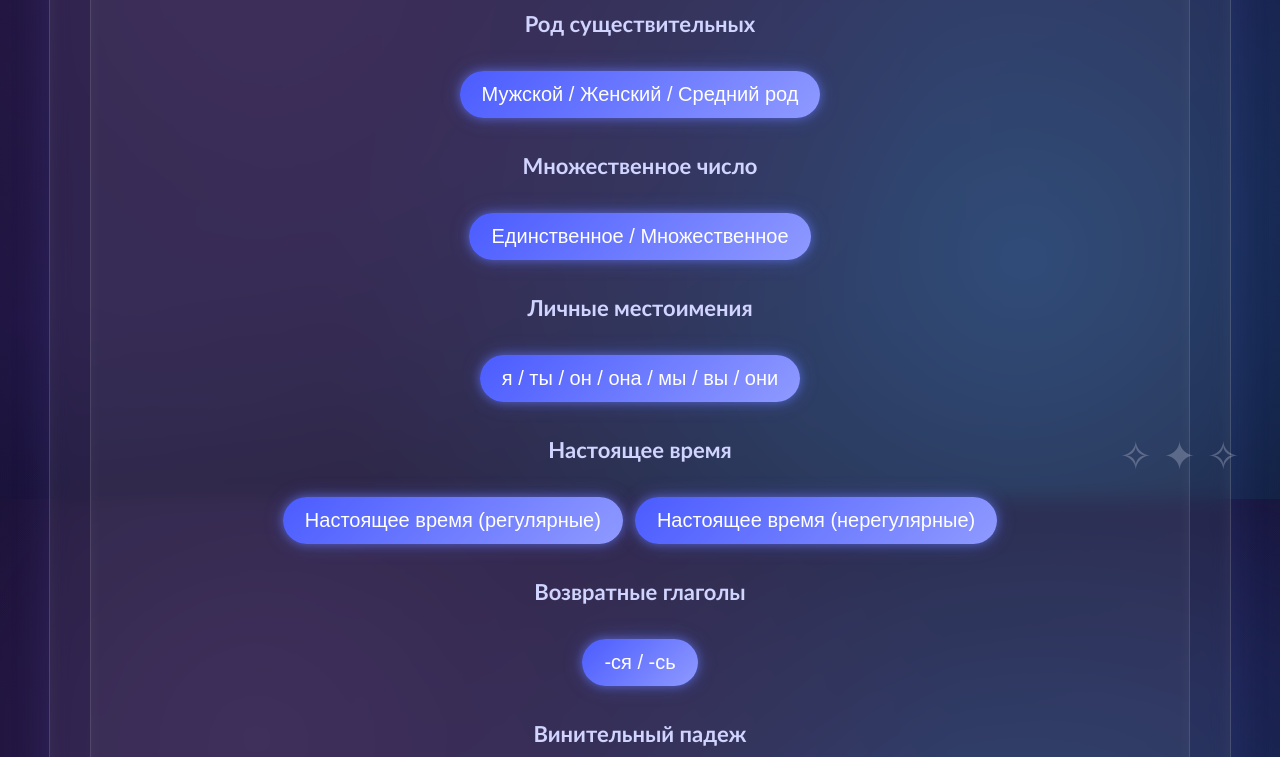
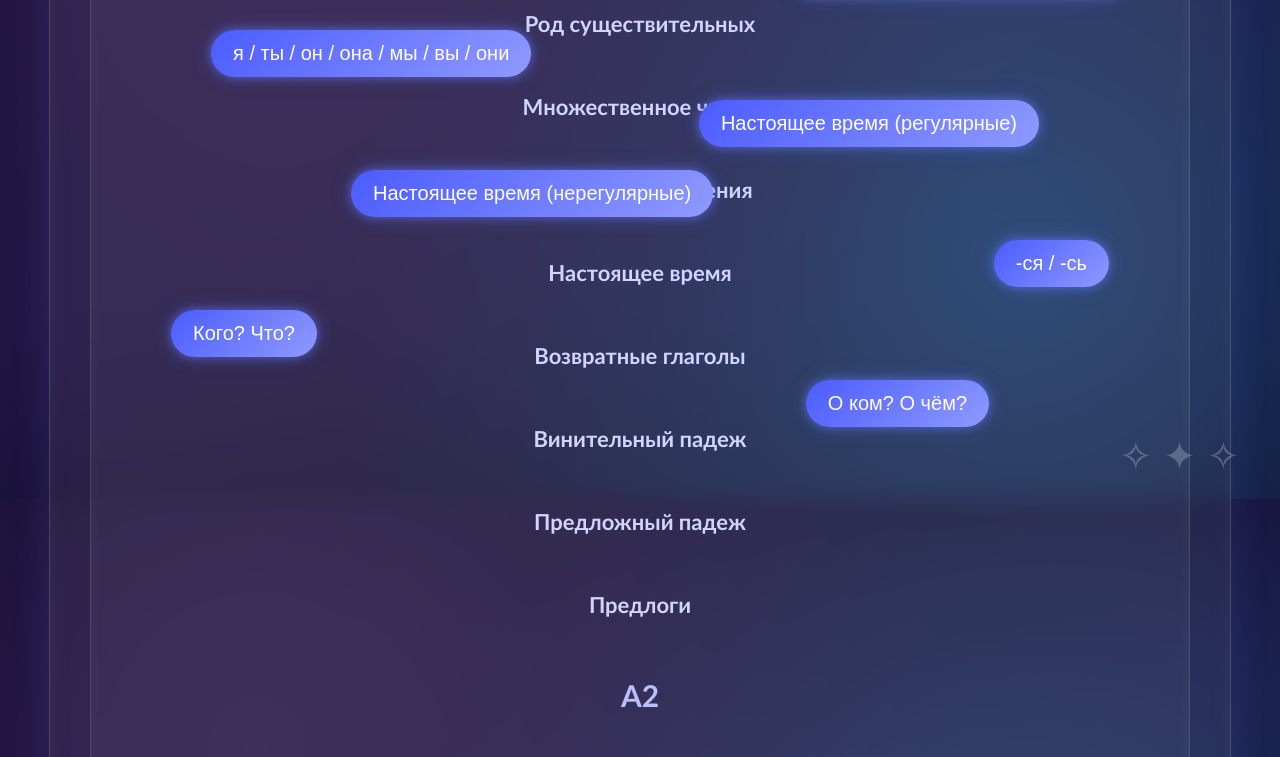
Before and after one commit to ellencheck/Russian-Grammar-Trainer, a plain HTML site: page index.html in a window 1280 px wide. Shown: the part 301-1058 px from the top of the page. Drawn offline with Linux system fonts and the light colour scheme.

Commit message:
Update style.css

```diff
--- a/style.css
+++ b/style.css
@@ -381,3 +381,71 @@ font-size:18px;
 #nextBtn{
 display:none;
 }
+/* ===== РАЗБРОС КНОПОК ТЕМ ===== */
+
+.menu{
+position:relative;
+min-height:300px;
+}
+
+/* сами кнопки тем */
+
+.menu button{
+position:absolute;
+}
+
+/* первая тема */
+
+.menu button:nth-of-type(1){
+top:20px;
+left:40px;
+}
+
+/* вторая тема */
+
+.menu button:nth-of-type(2){
+top:90px;
+right:60px;
+}
+
+/* третья тема */
+
+.menu button:nth-of-type(3){
+top:170px;
+left:120px;
+}
+
+/* четвертая */
+
+.menu button:nth-of-type(4){
+top:240px;
+right:150px;
+}
+
+/* пятая */
+
+.menu button:nth-of-type(5){
+top:310px;
+left:260px;
+}
+
+/* шестая */
+
+.menu button:nth-of-type(6){
+top:380px;
+right:80px;
+}
+
+/* седьмая */
+
+.menu button:nth-of-type(7){
+top:450px;
+left:80px;
+}
+
+/* восьмая */
+
+.menu button:nth-of-type(8){
+top:520px;
+right:200px;
+}
```
